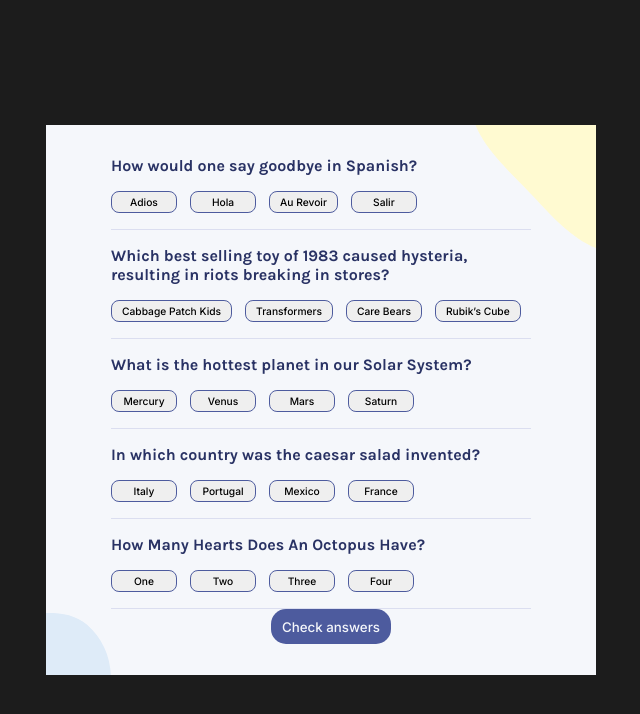
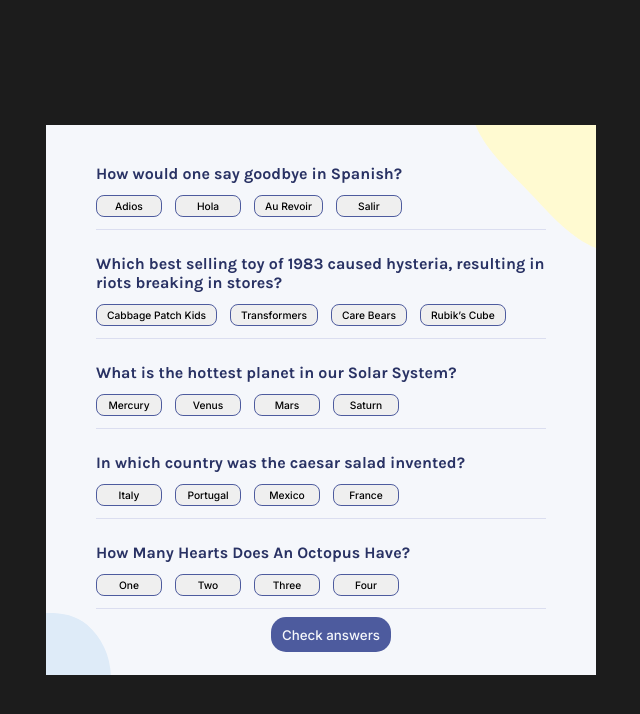
Before and after one commit to carlosdummy14/fcc-project3-quizzical, a React (Vite) app: page / in a window 1280 px wide. Both pictures are taken after a click on the button "Start quiz". Shown: the top 714 px of the page, without its empty margins (319-959 px from the left). Built offline with nearby package versions, Linux system fonts and the light colour scheme.

Commit message:
Update view styles

```diff
--- a/src/style.css
+++ b/src/style.css
@@ -88,9 +88,10 @@ p {
   background-image: url("/blobq-bottom.svg"), url("/blobq-top.svg");
   background-repeat: no-repeat, no-repeat;
   background-position: left bottom, top right;
-  padding: 15px 65px;
+  padding: 15px 50px;
   display: flex;
   flex-direction: column;
+  justify-content: space-evenly;
 }
 
 .question {
@@ -106,8 +107,9 @@ p {
 
 .options {
   display: flex;
-  gap: 13px;
-  margin-block: 16px;
+  gap: 5px 13px;
+  flex-wrap: wrap;
+  margin-block: 12px;
 }
 
 .option {
```
